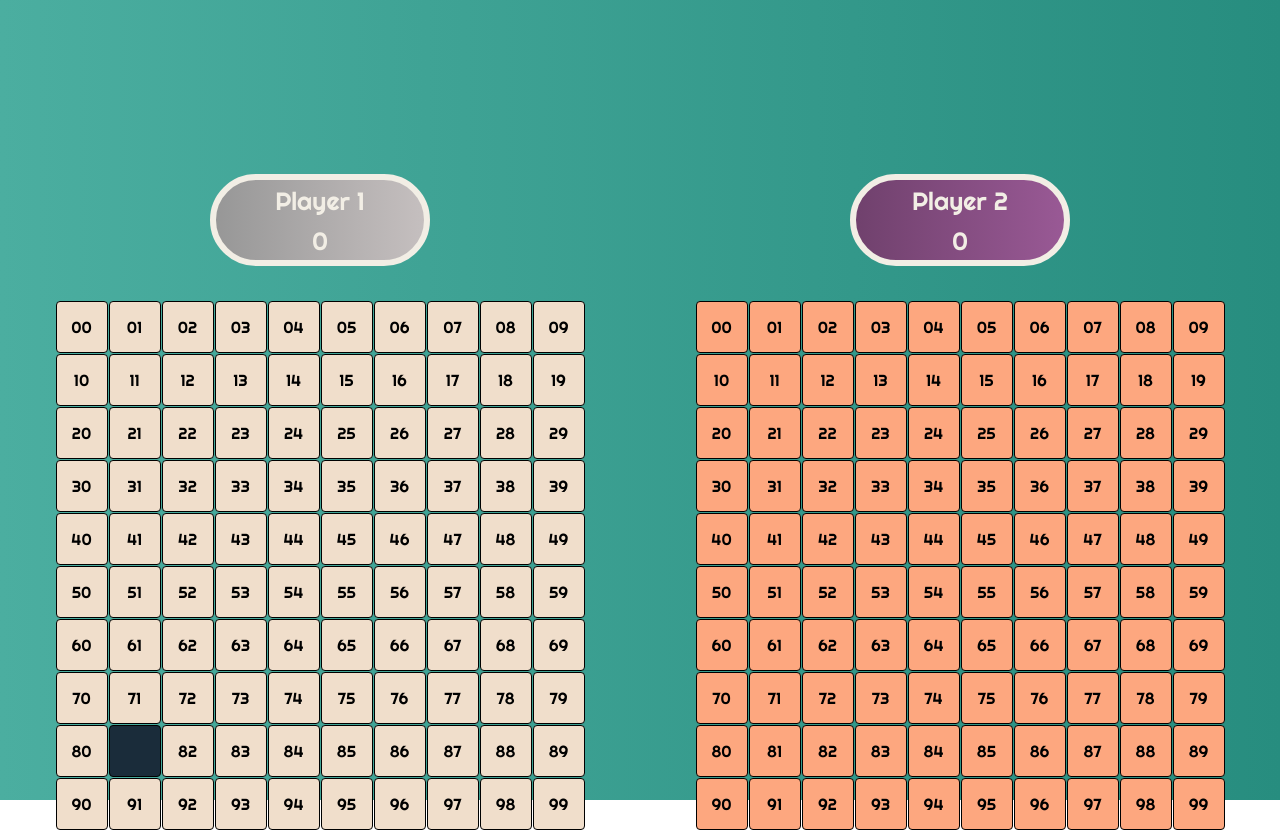
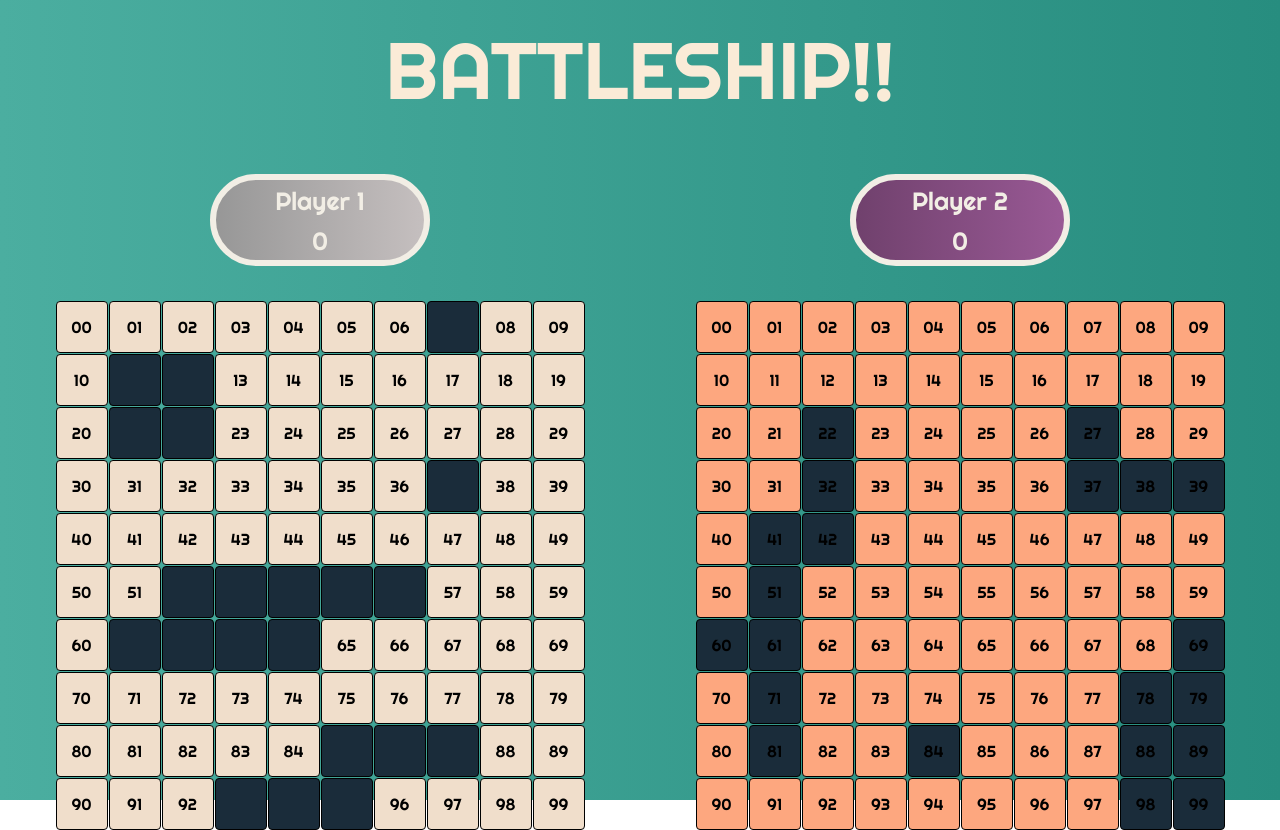
Before and after one commit to stratospherique/battleship-js, a website built with webpack: page src/index.html in a window 1280 px wide. Built offline with nearby package versions, Linux system fonts and the light colour scheme.

Commit message:
couple adjustments, minor bugs to fix

```diff
--- a/src/DOMcontent.js
+++ b/src/DOMcontent.js
@@ -39,7 +39,7 @@ const computerBoard = (() => {
                 break;
             }
             return `
-        <div class="col bot ${state}" id="${[i, j].join("")}">${mark}</div>
+        <div class="col bot ${cell.state}" id="${[i, j].join("")}">${mark}</div>
         `;
           })
           .join("");
--- a/src/assets/css/main.scss
+++ b/src/assets/css/main.scss
@@ -6,11 +6,16 @@ body {
 main {
   background-image: linear-gradient(to right, #4baea0, #278d7f);
   height: 100vh;
+  h1 {
+    height: 140px;
+    display: flex;
+    justify-content: center;
+    align-items: center;
+    font-size: 80px;
+    color: antiquewhite;
+  }
 }
 
-.in-wrapper {
-  padding-top: 140px;
-}
 .main-board {
   display: flex;
   justify-content: space-around;
@@ -78,9 +83,16 @@ main {
   background-color: #3e64ff !important;
   animation: hit 1s ease-in-out 0s;
   @keyframes hit {
+    0% {
+      background-color: transparent;
+    }
     50% {
       transform: scale(3);
+      background-color: transparent;
       opacity: 0.5;
+    }
+    80% {
+      background-color: transparent;
     }
     100% {
       transfor: scale(1);
--- a/src/index.html
+++ b/src/index.html
@@ -14,6 +14,7 @@
 
   <body>
     <main class="main">
+      <h1>BATTLESHIP!!</h1>
       <div class="in-wrapper">
         <div class="status">
           <div class="pl-status">
--- a/src/index.js
+++ b/src/index.js
@@ -8,6 +8,16 @@ let compGame = null;
 let playerGame = null;
 const compPlayer = Player("Computer", "bot");
 const player = Player("Clarence", "Human");
+const ships = [
+  Ship(5),
+  Ship(4),
+  Ship(3),
+  Ship(3),
+  Ship(2),
+  Ship(2),
+  Ship(1),
+  Ship(1)
+];
 let turn;
 let plHits;
 let cpHits;
@@ -16,11 +26,11 @@ let cpHits;
 const gameStart = () => {
   compPlayer.initMoves();
   player.initMoves();
-  compGame = GameBoard([Ship(1)]);
+  compGame = GameBoard(ships);
   compGame.placeShip();
   computerBoard.buildCompBoard(compGame);
 
-  playerGame = GameBoard([Ship(1)]);
+  playerGame = GameBoard(ships);
   playerGame.placeShip();
   computerBoard.buildPlayerBoard(playerGame);
   turn = true;
```
